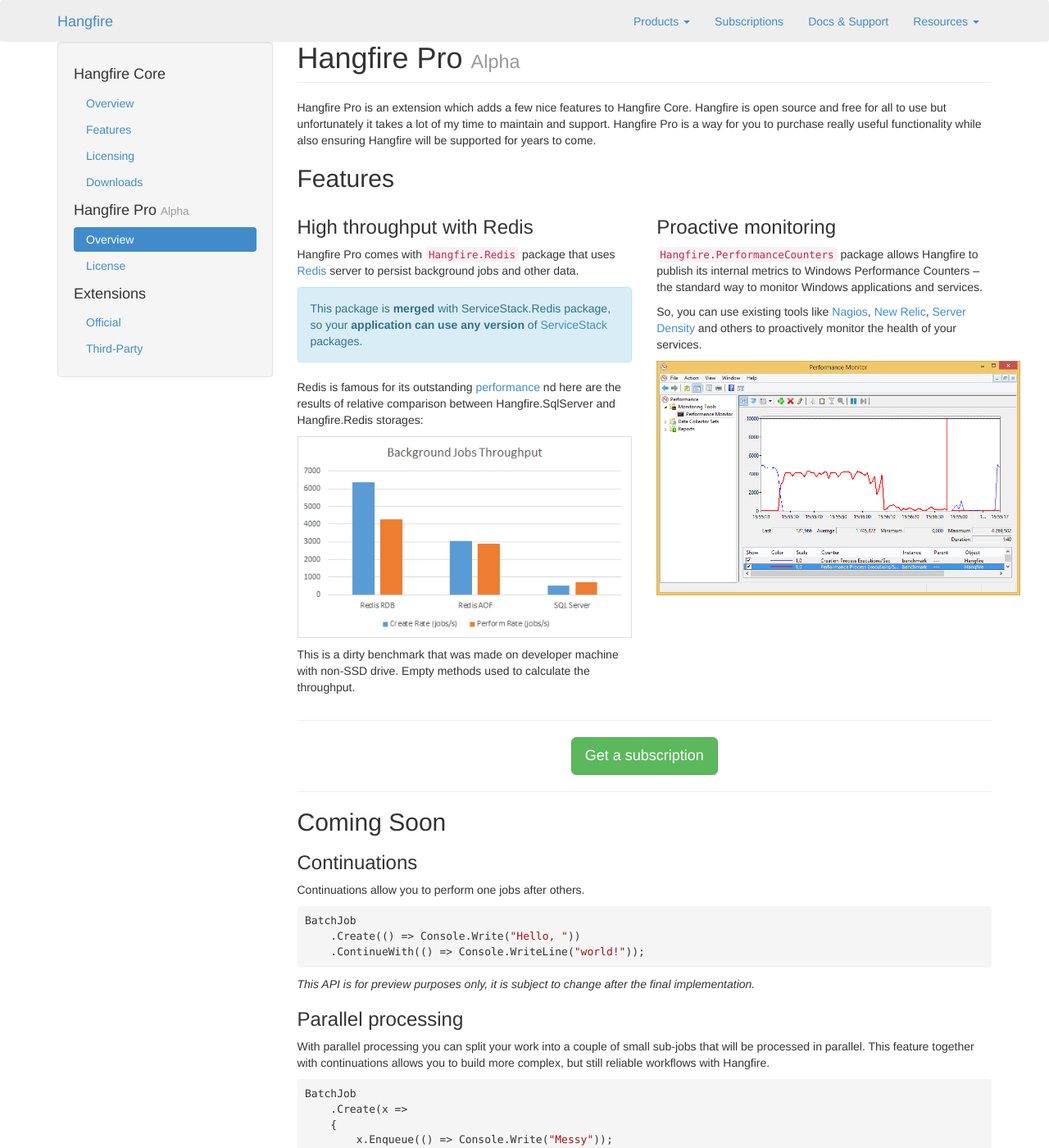
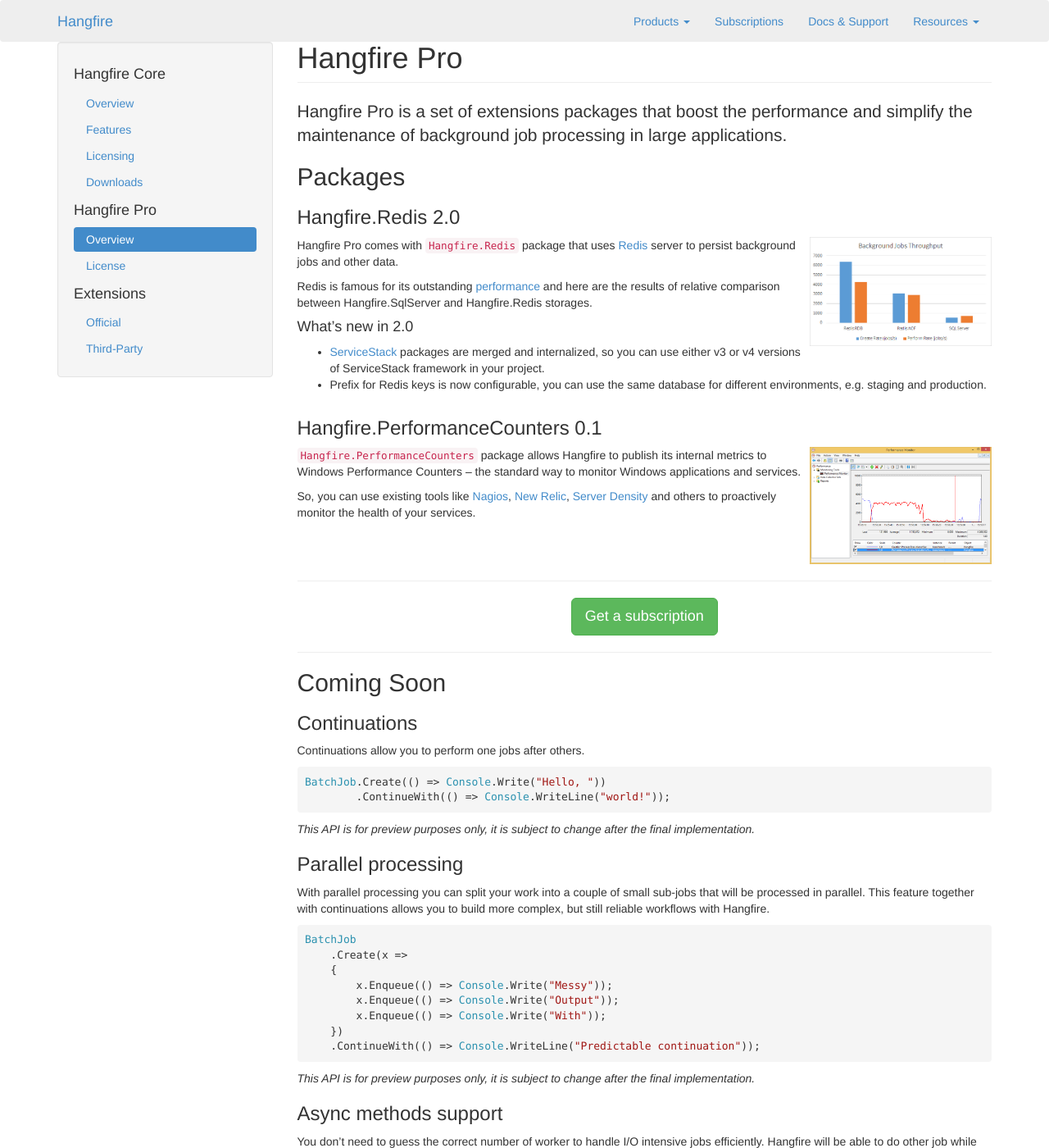
Before and after one commit to HangfireIO/Hangfire.io, a Jekyll site: the page built from pro/index.md, in a window 1280 px wide and 1400 px high. Shown: the whole window at 82% size. Built offline with Jekyll 4.4.1, drawn with Linux system fonts in a browser that asks for light colours; nearby versions of some CDN libraries; Markdown is read by kramdown in place of the engine named in the settings; some of the changed text lies outside the part shown.

Commit message:
Some changes for Pro pages

```diff
--- a/_layouts/products.html
+++ b/_layouts/products.html
@@ -17,7 +17,7 @@
                     <li {% if page.sub_active == 'core-license' %}class="active"{% endif %}><a href="/core/license.html">Licensing</a></li>
                     <li {% if page.sub_active == 'core-download' %}class="active"{% endif %}><a href="/core/download.html">Downloads</a></li>
                 </ul>
-                <h4>Hangfire Pro <small>Alpha</small></h4>
+                <h4>Hangfire Pro</h4>
                 <ul class="nav nav-pills nav-stacked nav-compact">
                     <li {% if page.sub_active == 'pro-overview' %}class="active"{% endif %}><a href="/pro/">Overview</a></li>
                     <li {% if page.sub_active == 'pro-license' %}class="active"{% endif %}><a href="/pro/license.html">License</a></li>
@@ -31,7 +31,7 @@
         </div>
         <div class="col-md-9">
             <h1 class="page-header">
-                {{ page.title }} {% if page.beta %}<small>Alpha</small>{% endif %}
+                {{ page.title }}
             </h1>
 
             {{ content }}
--- a/pro/index.md
+++ b/pro/index.md
@@ -1,55 +1,45 @@
 ---
 layout: products
 title: Hangfire Pro
-beta: true
 display_brand: true
 product_name: Hangfire Pro
 sub_active: pro-overview
 ---
 
-<p>
-    Hangfire Pro is an extension which adds a few nice features to Hangfire Core.  Hangfire is open source and free for all to use but unfortunately it takes a lot of my time to maintain and support. Hangfire Pro is a way for you to purchase really useful functionality while also ensuring Hangfire will be supported for years to come.
+<p class="lead">
+    Hangfire Pro is a set of extensions packages that boost the performance and simplify the maintenance of background job processing in large applications.
 </p>
 
-## Features
+## Packages
 
-<div class="row">
-    <div class="col-md-6">
-        <h3>High throughput with Redis</h3>
+### Hangfire.Redis 2.0
 
-        <p>
-            Hangfire Pro comes with <code>Hangfire.Redis</code> package that uses <a href="http://redis.io/">Redis</a> server to persist background jobs and other data.
-        </p>
+<a class="pull-right" style="margin-left: 10px;" href="/img/storage-compare.png" data-lightbox="Screenshots">
+    <img src="/img/storage-compare.png" alt="Background Jobs Throughput" width="222">
+</a>
 
-        <div class="alert alert-info">
-            This package is <strong>merged</strong> with ServiceStack.Redis package, so your <strong>application can use any version</strong> of <a href="https://servicestack.net/" target="_blank">ServiceStack</a> packages.
-        </div>
+Hangfire Pro comes with `Hangfire.Redis` package that uses [Redis](http://redis.io/) server to persist background jobs and other data.
 
-        <p>
-            Redis is famous for its outstanding <a href="http://redis.io/topics/benchmarks">performance</a> nd here are the results of relative comparison between Hangfire.SqlServer and Hangfire.Redis storages:
-        </p>
+Redis is famous for its outstanding [performance](http://redis.io/topics/benchmarks) and here are the results of relative comparison between Hangfire.SqlServer and Hangfire.Redis storages.
 
-        <p>
-            <img src="/img/storage-compare.png" alt="Background Jobs Throughput" width="100%">
-        </p>
+#### What's new in 2.0
 
-        <p>
-            This is a dirty benchmark that was made on developer machine with non-SSD drive. Empty methods used to calculate the throughput.
-        </p>
-    </div>
-    <div class="col-md-6">
-        <h3>Proactive monitoring</h3>
+* [ServiceStack](https://servicestack.net/) packages are merged and internalized, so you can use either v3 or v4 versions of ServiceStack framework in your project.
+* Prefix for Redis keys is now configurable, you can use the same database for different environments, e.g. staging and production.
 
-        <p>
-            <code>Hangfire.PerformanceCounters</code> package allows Hangfire to publish its internal metrics to Windows Performance Counters – the standard way to monitor Windows applications and services.
-        </p>
+<div class="clearfix"></div>
 
-        <p>
-            So, you can use existing tools like <a href="http://www.nagios.org/" target="_blank">Nagios</a>, <a href="http://newrelic.com/" target="_blank">New Relic</a>, <a href="https://www.serverdensity.com/" target="_blank">Server Density</a> and others to proactively monitor the health of your services.
-        </p>
-        <img src="/img/perfmon.png" alt="Performance Monitor" width="444">
-    </div>
-</div>
+### Hangfire.PerformanceCounters 0.1
+
+<a class="pull-right" style="margin-left: 10px;" href="/img/perfmon.png" data-lightbox="Screenshots">
+    <img src="/img/perfmon.png" alt="Performance Monitor" width="222">
+</a>
+
+`Hangfire.PerformanceCounters` package allows Hangfire to publish its internal metrics to Windows Performance Counters – the standard way to monitor Windows applications and services.
+
+So, you can use existing tools like <a href="http://www.nagios.org/" target="_blank">Nagios</a>, <a href="http://newrelic.com/" target="_blank">New Relic</a>, <a href="https://www.serverdensity.com/" target="_blank">Server Density</a> and others to proactively monitor the health of your services.
+
+<div class="clearfix"></div>
 
 <div class="text-center">
     <hr>
@@ -63,11 +53,8 @@
 
 Continuations allow you to perform one jobs after others.
 
-{% highlight csharp %}
-BatchJob
-    .Create(() => Console.Write("Hello, "))
-    .ContinueWith(() => Console.WriteLine("world!"));
-{% endhighlight %}
+<pre><span class="type">BatchJob</span>.Create(() =&gt; <span class="type">Console</span>.Write(<span class="string">&quot;Hello, &quot;</span>))
+        .ContinueWith(() =&gt; <span class="type">Console</span>.WriteLine(<span class="string">&quot;world!&quot;</span>));</pre>
 
 *This API is for preview purposes only, it is subject to change after the final implementation.*
 
@@ -75,16 +62,14 @@
 
 With parallel processing you can split your work into a couple of small sub-jobs that will be processed in parallel. This feature together with continuations allows you to build more complex, but still reliable workflows with Hangfire.
 
-{% highlight csharp %}
-BatchJob
-    .Create(x =>
+<pre><span class="type">BatchJob</span>
+    .Create(x =&gt;
     {
-        x.Enqueue(() => Console.Write("Messy"));
-        x.Enqueue(() => Console.Write("Output"));
-        x.Enqueue(() => Console.Write("With"));
+        x.Enqueue(() =&gt; <span class="type">Console</span>.Write(<span class="string">&quot;Messy&quot;</span>));
+        x.Enqueue(() =&gt; <span class="type">Console</span>.Write(<span class="string">&quot;Output&quot;</span>));
+        x.Enqueue(() =&gt; <span class="type">Console</span>.Write(<span class="string">&quot;With&quot;</span>));
     })
-    .ContinueWith(() => Console.WriteLine("Predictable continuation!"));
-{% endhighlight %}
+    .ContinueWith(() =&gt; <span class="type">Console</span>.WriteLine(<span class="string">&quot;Predictable continuation&quot;</span>));</pre>
 
 *This API is for preview purposes only, it is subject to change after the final implementation.*
 
@@ -92,15 +77,13 @@
 
 You don't need to guess the correct number of worker to handle I/O intensive jobs efficiently. Hangfire will be able to do other job while async operations pending to complete.
 
-{% highlight csharp %}
-public static async Task HighlightAsync(int snippetId)
+<pre><span class="keywd">public</span> <span class="keywd">static</span> <span class="keywd">async</span> <span class="type">Task</span> HighlightAsync(<span class="keywd">int</span> snippetId)
 {
-    var snippet = await Context.Snippets.SingleOrDefaultAsync(snippetId);
-    snippet.Code = await RemoveService.HighlightAsync(snippet.Code);
+    <span class="keywd">var</span> snippet = <span class="keywd">await</span> <span class="type">Context</span>.Snippets.SingleOrDefaultAsync(snippetId);
+    snippet.Code = <span class="keywd">await</span> <span class="type">RemoteService</span>.HighlightAsync(snippet.Code);
 
-    await Context.SaveChangesAsync();
-}
-{% endhighlight %}
+    <span class="keywd">await</span> Context.SaveChangesAsync();
+}</pre>
 
 ## Feature comparison
 
```
Also changed, not shown: pro/license.md (+0 -1 lines).
